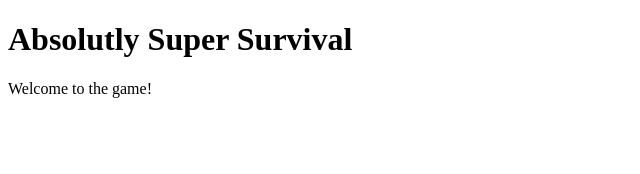
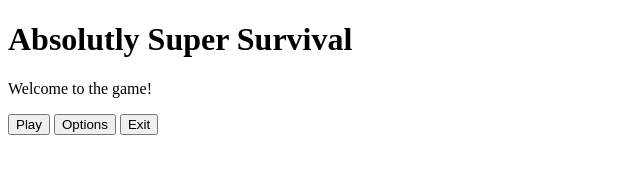
Before and after one commit to BruderJakub/AbsolutlySuperSurvival, a website: page frontend/index.html in a window 1280 px wide. Shown: the whole page, without its empty margins (0-640 px from the left). Drawn offline with Linux system fonts and the light colour scheme.

Commit message:
feat:add buttons in frontend and basic onclick actions

```diff
--- a/frontend/index.html
+++ b/frontend/index.html
@@ -8,5 +8,9 @@
     <body>
         <h1>Absolutly Super Survival</h1>
         <p>Welcome to the game!</p>
+        <button onclick="window.location.href='pofile.html'">Play</button>
+        <button onclick="window.location.href='options.html'">Options</button>
+        <button onclick="javascript:window.close()">Exit</button>
+
     </body>
 </html>
```
